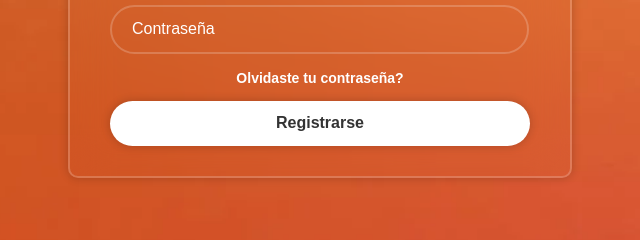
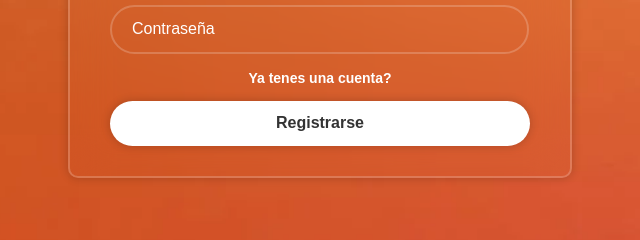
Before and after one commit to Man1acX/Proyecto2-Labo3, a plain HTML site: page registro.html in a window 1280 px wide. Shown: the part 453-693 px from the top of the page, 320-960 px from the left. Drawn offline with Linux system fonts and the light colour scheme.

Commit message:
Update registro.html

```diff
--- a/registro.html
+++ b/registro.html
@@ -31,7 +31,7 @@
                 <input type="password" placeholder="Contraseña" required>
             </div>
             <div class="remember-forgot">
-                <a href="#">Olvidaste tu contraseña?</a>
+                <a href="inicio.html">Ya tenes una cuenta?</a>
             </div>
             <button type="submit" class="btn">Registrarse</button>
         </form>
```
